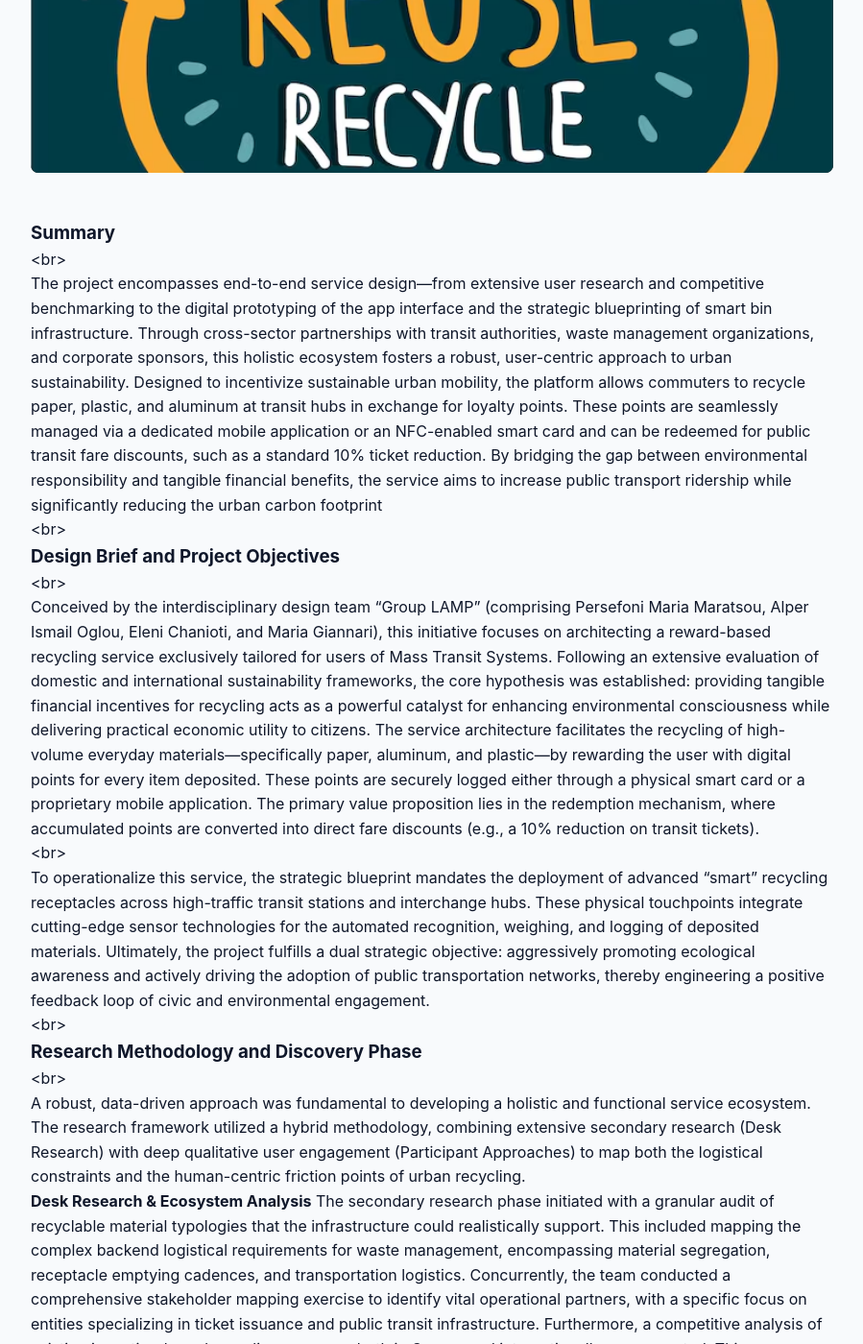
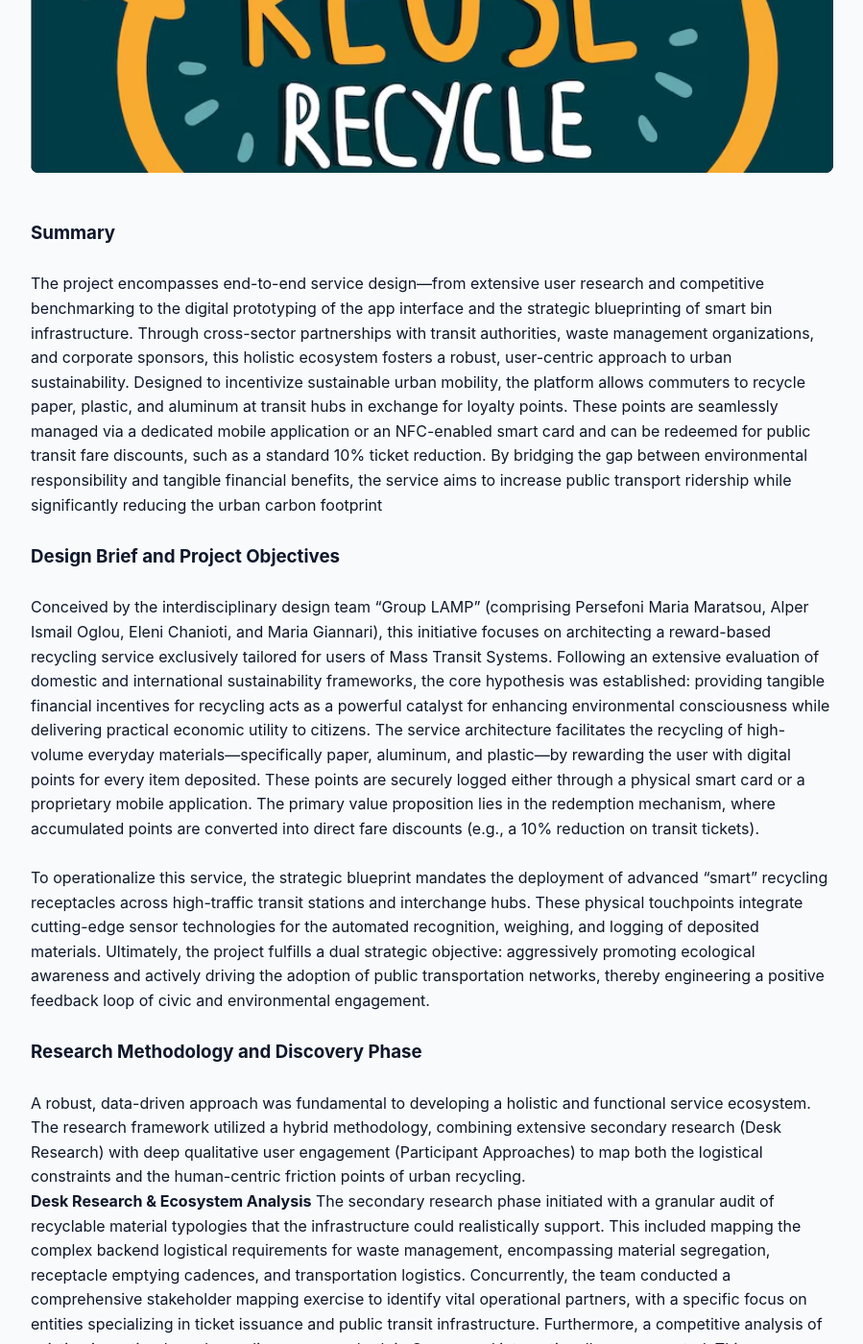
Before and after one commit to AlperIsmailoglou/Portfolio, a Jekyll site: the page built from _projects/incentive-driven-urban-recycling-ecosystem.md, in a window 1280 px wide and 1400 px high, scrolled down 613 px. Shown: the whole window at 96% size, without its empty margins (190-1089 px from the left). Built offline with Jekyll 4.4.1, drawn with Linux system fonts in a browser that asks for light colours; some of the changed text lies outside the part shown.

Commit message:
Update Projects “incentive-driven-urban-recycling-ecosystem”

```diff
--- a/_projects/incentive-driven-urban-recycling-ecosystem.md
+++ b/_projects/incentive-driven-urban-recycling-ecosystem.md
@@ -22,27 +22,27 @@ description: Developed as a strategic initiative to promote the circular economy
 
 ### Summary
 
-\<br>
+<br>
 
 The project encompasses end-to-end service design—from extensive user research and competitive benchmarking to the digital prototyping of the app interface and the strategic blueprinting of smart bin infrastructure. Through cross-sector partnerships with transit authorities, waste management organizations, and corporate sponsors, this holistic ecosystem fosters a robust, user-centric approach to urban sustainability. Designed to incentivize sustainable urban mobility, the platform allows commuters to recycle paper, plastic, and aluminum at transit hubs in exchange for loyalty points. These points are seamlessly managed via a dedicated mobile application or an NFC-enabled smart card and can be redeemed for public transit fare discounts, such as a standard 10% ticket reduction. By bridging the gap between environmental responsibility and tangible financial benefits, the service aims to increase public transport ridership while significantly reducing the urban carbon footprint
 
-\<br>
+<br>
 
 ### Design Brief and Project Objectives
 
-\<br>
+<br>
 
 Conceived by the interdisciplinary design team "Group LAMP" (comprising Persefoni Maria Maratsou, Alper Ismail Oglou, Eleni Chanioti, and Maria Giannari), this initiative focuses on architecting a reward-based recycling service exclusively tailored for users of Mass Transit Systems. Following an extensive evaluation of domestic and international sustainability frameworks, the core hypothesis was established: providing tangible financial incentives for recycling acts as a powerful catalyst for enhancing environmental consciousness while delivering practical economic utility to citizens. The service architecture facilitates the recycling of high-volume everyday materials—specifically paper, aluminum, and plastic—by rewarding the user with digital points for every item deposited. These points are securely logged either through a physical smart card or a proprietary mobile application. The primary value proposition lies in the redemption mechanism, where accumulated points are converted into direct fare discounts (e.g., a 10% reduction on transit tickets).
 
-\<br>
+<br>
 
 To operationalize this service, the strategic blueprint mandates the deployment of advanced "smart" recycling receptacles across high-traffic transit stations and interchange hubs. These physical touchpoints integrate cutting-edge sensor technologies for the automated recognition, weighing, and logging of deposited materials. Ultimately, the project fulfills a dual strategic objective: aggressively promoting ecological awareness and actively driving the adoption of public transportation networks, thereby engineering a positive feedback loop of civic and environmental engagement.
 
-\<br>
+<br>
 
 ### Research Methodology and Discovery Phase
 
-\<br>
+<br>
 
 A robust, data-driven approach was fundamental to developing a holistic and functional service ecosystem. The research framework utilized a hybrid methodology, combining extensive secondary research (Desk Research) with deep qualitative user engagement (Participant Approaches) to map both the logistical constraints and the human-centric friction points of urban recycling.
 
@@ -50,11 +50,11 @@ A robust, data-driven approach was fundamental to developing a holistic and func
 
 **Qualitative Participant Approaches** To ensure the service architecture was deeply rooted in actual user needs, the team engaged directly with primary and secondary stakeholders. In-depth interviews were conducted with public transit personnel and corporate employees from prospective partner organizations, yielding vital operational insights for systemic implementation. Parallel to this, focus groups and interviews with prospective end-users highlighted anticipated friction points, behavioral hesitations, and functional expectations
 
-\<br>
+<br>
 
 ### Data Synthesis and Audience Segmentation
 
-\<br>
+<br>
 
 **Persona Development** To guide the platform's interaction design and feature prioritization, the team developed four distinct user personas representing the core demographic segments:
 
@@ -63,7 +63,7 @@ A robust, data-driven approach was fundamental to developing a holistic and func
 - **The Tech-Savvy Student (Age 22, IT Student):** Attracted to technological innovation and social responsibility, this user is engaged through gamification mechanics. She seeks interactive elements, tiered reward systems, and engaging milestones to maintain long-term retention.
 - **The Retail Proprietor (Age 39, Business Owner):** Representing a B2B/commercial edge case, this user seeks to minimize operational waste costs while boosting Corporate Social Responsibility (CSR) credentials. He requires a specialized dashboard capable of tracking high-volume recycling and managing enterprise-level point accrual.
 
-\<br>
+<br>
 
 **Service Blueprinting and Journey Mapping** The strategic flow of the service was visualized through comprehensive Journey Mapping, illustrating the end-to-end user lifecycle from initial platform awareness (via social media, radio, and targeted advertising) to account creation, physical interaction with the smart bins, point acquisition, and final discount redemption at transit kiosks.
 
@@ -79,11 +79,11 @@ A robust, data-driven approach was fundamental to developing a holistic and func
 - **Personal/Financial:** Directly reducing monthly transit expenses through real-time discount applications.
 - **Educational:** Offering integrated quizzes, ecological tips, and educational content to elevate the user's understanding of waste management and circular economy principles.
 
-\<br>
+<br>
 
 ### Ideation and Competitive Intelligence
 
-\<br>
+<br>
 
 The ideation phase was heavily informed by contextual environmental research and rigorous competitive intelligence. The team mapped the existing landscape of Greek waste management, focusing on municipal blue bins, the operations of Recycling Sorting Centers , and the mechanical sorting processes that bundle plastic, paper, glass, and aluminum for industrial repurposing. The proposed solution actively bridges these paradigms by combining the accessibility of public transit hubs with the tangible financial incentives of Reverse Vending, supported by an educational and highly engaging digital interface.
 
@@ -92,11 +92,11 @@ The ideation phase was heavily informed by contextual environmental research and
 - **Private Recycling Services:** Deliver premium, localized service for residential or corporate complexes, but often introduce subscription costs.
 - **Waste Management Educational Platforms:** Provide excellent guidance but lack physical infrastructure.
 
-\<br>
+<br>
 
 ### Prototyping and Technical Architecture
 
-\<br>
+<br>
 
 The prototyping phase translated theoretical frameworks into tangible, testable assets across three distinct pillars: Service Processes, Experiential Design, and Physical/Digital Objects.
 
@@ -110,32 +110,32 @@ The prototyping phase translated theoretical frameworks into tangible, testable
 
 For backend infrastructure and administrative oversight, the team prototyped a management dashboard utilizing Google Sheets for initial database structuring, transitioning to Power BI and Tableau for advanced data visualization. This backend allows administrators to monitor bin capacity thresholds, analyze user transaction histories, and optimize collection routing.
 
-\<br>
+<br>
 
 ### Implementation Strategy
 
-\<br>
+<br>
 
 - **Usability Testing:** Initial trials involve placing prototype smart bins in simulated transit environments. Observers monitor how real users interact with the hardware, the speed of material recognition, and the seamlessness of the mobile app pairing process. Immediate feedback loops via user interviews will identify interface friction and hardware limitations.
 - **Pilot Testing (Beta Launch):** The service will be deployed in live, high-traffic transit nodes. This pilot phase will gather empirical data on bin utilization rates, the volumetric capacity of collected materials, and redemption frequencies. This live-environment stress test is critical for calibrating the system's operational viability before mass production.
 - **Phased Roll-out:** Full-scale implementation will prioritize major urban commercial centers and primary transit arteries. The expansion strategy dictates a gradual scaling from high-density metropolitan zones outward to suburban transit hubs, ensuring logistical networks are not overwhelmed.
 - **API Ecosystem Integration:** A cornerstone of the implementation is the backend integration with existing Public Transit Ticketing platforms. By developing a secure API bridge, users can seamlessly convert their recycling points into automated fare reductions directly at electronic turnstiles or digital ticketing kiosks, eliminating the need for manual voucher processing.
 
-\<br>
+<br>
 
 ### Strategic Partnerships
 
-\<br>
+<br>
 
 - **Waste Management & Processing:** The Hellenic Recovery Recycling Corporation will provide macro-level logistical infrastructure, while specialized facilities like GreenTech Recycling will handle the processing of high-grade plastics and metals.
 - **Transit Authorities:** Collaborations with urban bus networks, Metro systems (Athens and Thessaloniki), and long-distance travel providers (KTEL, maritime ferry operators) are critical for securing prime real estate for the smart bins and facilitating the ticket discount mechanism.
 - **Municipal & Corporate Alliances:** The Municipality of Athens serves as a crucial civic partner to ensure regulatory compliance and public trust. Corporate partnerships, such as Coca-Cola 3E's "Zero Waste Future" initiative, will provide vital funding and co-marketing opportunities. Furthermore, Terna Energy will process non-recyclable residual waste into energy, while Green Dot Cyprus contributes advanced sorting technologies. The Hellenic Composting Association (EEEK) will eventually assist in integrating compostable waste into the ecosystem, and ELTA Courier will provide sustainable, green logistics for material transport from remote collection nodes.
 
-\<br>
+<br>
 
 ### Training, Monitoring, and Optimization
 
-\<br>
+<br>
 
 **Stakeholder Training and Onboarding** Transit personnel and maintenance staff will undergo comprehensive training on hardware management, capacity monitoring, and routine sensor maintenance to prevent receptacle overflow and technical downtime. Simultaneously, end-users will be supported through intuitive in-app onboarding tutorials, localized instructional signage on the physical bins, and robust social media awareness campaigns to drive behavioral adoption
 
```
